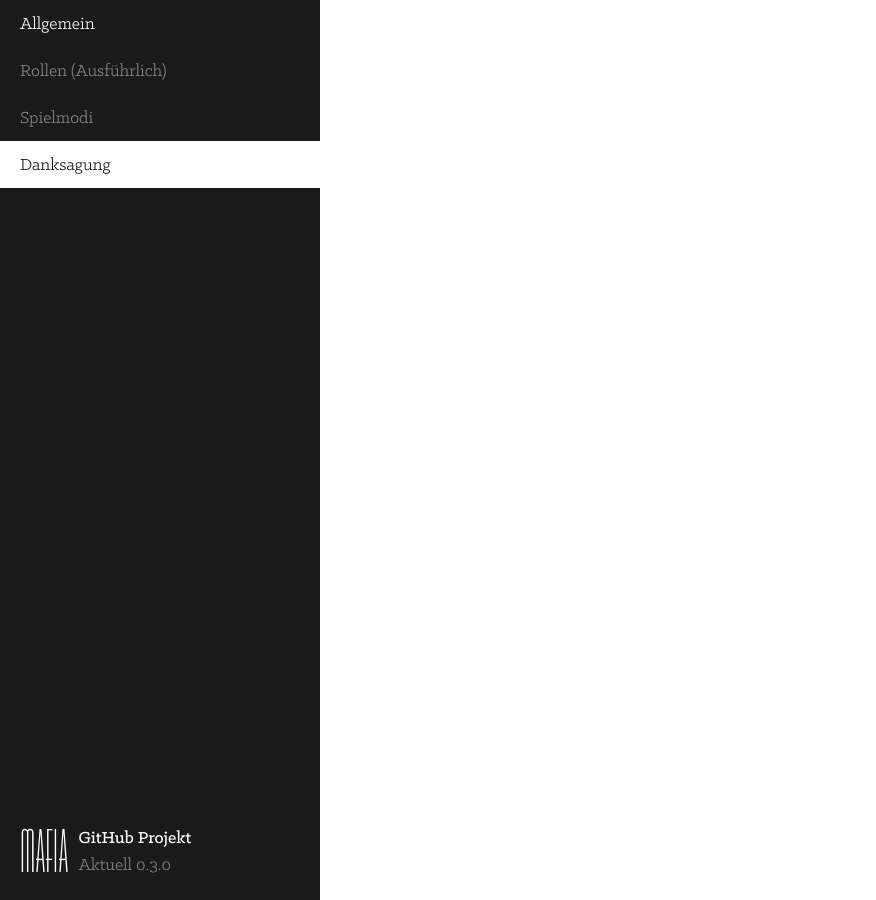
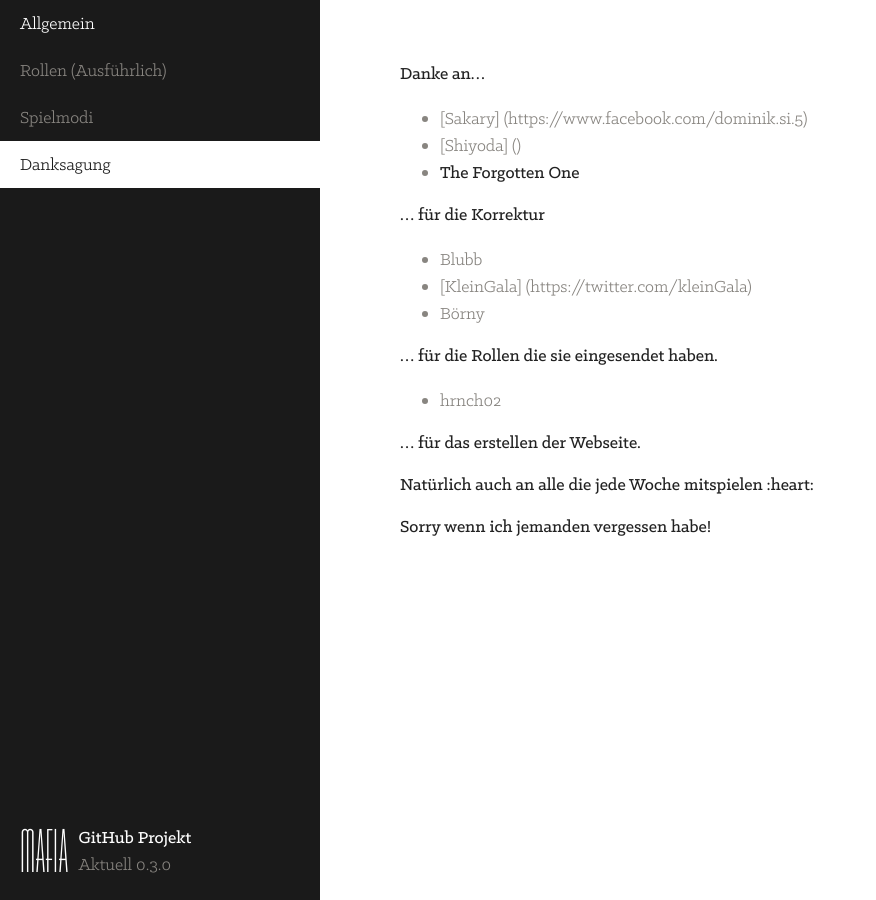
Before and after one commit to gamekeller/mafia, a Jekyll site: the page built from thanks.md, in a window 1280 px wide. Shown: the whole page, without its empty margins (0-876 px from the left). Built offline with Jekyll 4.4.1, drawn with Linux system fonts in a browser that asks for light colours; Markdown is read by kramdown in place of the engine named in the settings.

Commit message:
added content

```diff
--- a/thanks.md
+++ b/thanks.md
@@ -3,3 +3,28 @@ layout: default
 title: Thanks
 base_url: "../"
 ---
+
+**Danke an...**
+
+* [Sakary] (https://www.facebook.com/dominik.si.5)
+* [Shiyoda] ()
+* [The Forgotten One](https://soundcloud.com/the-forgotten-one)
+
+
+**... für die Korrektur**
+
+
+* Blubb
+* [KleinGala] (https://twitter.com/kleinGala)
+* Börny
+
+**... für die Rollen die sie eingesendet haben.**
+
+* hrnch02
+
+**... für das erstellen der Webseite.**
+
+**Natürlich auch an alle die jede Woche mitspielen :heart:**
+
+
+**Sorry wenn ich jemanden vergessen habe!**
```
